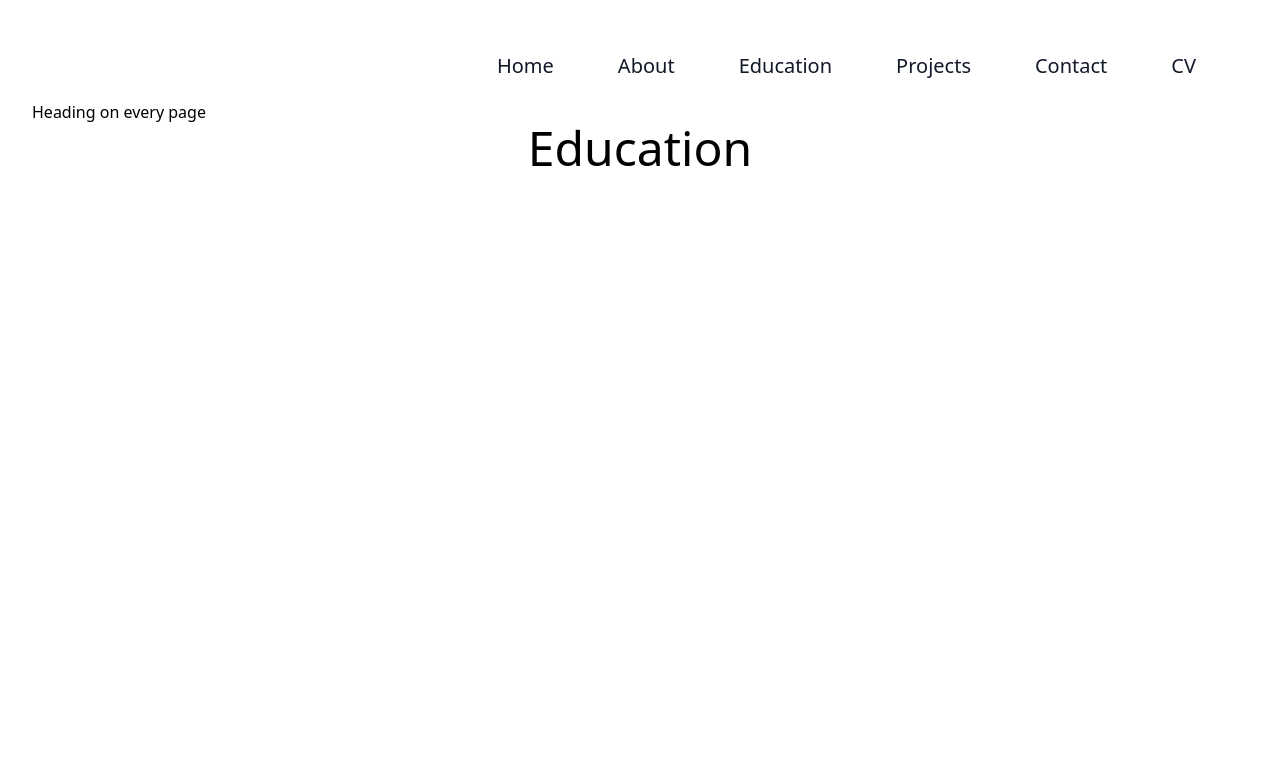
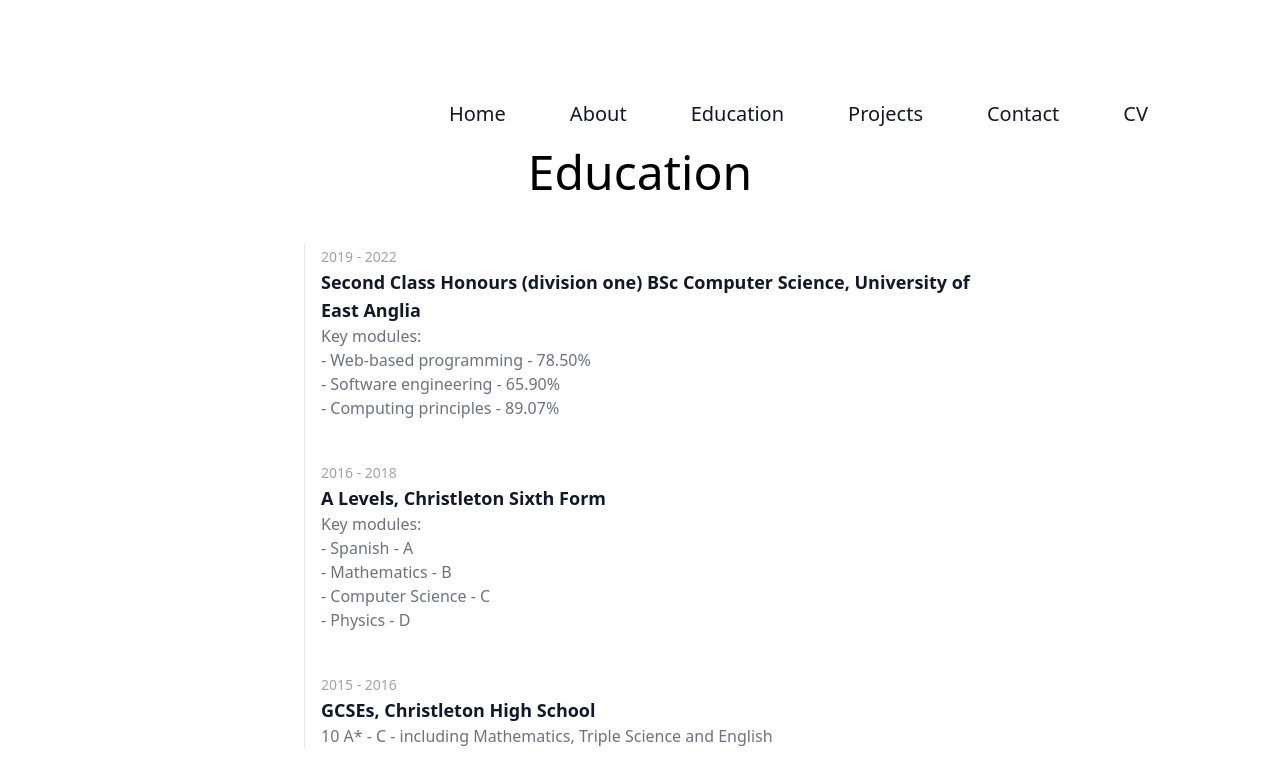
Before and after one commit to jappleyard28/Portfolio, a React (Create React App) app: page /education in a window 1280 px wide. Shown: the top 784 px of the page. Built offline with nearby package versions, Linux system fonts and the light colour scheme.

Commit message:
added education

```diff
--- a/src/App.js
+++ b/src/App.js
@@ -10,25 +10,19 @@ import Contact from "./pages/Contact";
 
 function App() {
   return (
-    <div class='p-8'>
+    <div class='p-20'>
       {/* <div className='max-w-[1400px] h-[780px] w-full m-auto py-16 px-4 relative'>
         <div className='w-full h-full rounded-2xl bg-center bg-cover duration-500'>
           <button class="bg-blue-500 hover:bg-blue-400 text-white font-bold py-2 px-4 border-b-4 border-blue-700 hover:border-blue-500 rounded">Button</button>
         </div>
       </div> */}
       <Navbar class="navbar" />
-      <h1>Heading on every page</h1>
-      {/* <ul>
-        <li>Test List</li>
-      </ul> */}
       <Routes>
-        {/* <Route path="/" element={<Home />} /> */}
         <Route index element={<Home />} />
         <Route path="about" element={<About />} />
         <Route path="education" element={<Education />} />
         <Route path="projects" element={<Projects />} />
         <Route path="contact" element={<Contact />} />
-        {/* <Route path="*" element={<NoPage />} /> */}
       </Routes>
     </div>
   );
--- a/src/pages/About.js
+++ b/src/pages/About.js
@@ -1,8 +1,8 @@
 const About = () => {
     return (
         <div>
-            <h1 class='flex justify-center font-sans text-5xl'>About me</h1>
-            <p>I like kiwis</p>
+            <h1 class='flex justify-center font-sans text-5xl mb-10'>About me</h1>
+            <p> I am an enthusiastic and highly motivated individual, and I am a recent Computing Science graduate from the University of East Anglia. Since first encountering Computer Science at GCSE and A Level, I've enjoyed programming projects both independently and as part of coursework.</p>
             {/* <h2>Interests</h2>
             <h3>Languages</h3>
             <ul>
--- a/src/pages/Contact.js
+++ b/src/pages/Contact.js
@@ -1,7 +1,7 @@
 const Contact = () => {
     return (
         <div>
-            <h1 class='flex justify-center font-sans text-5xl'>Contact Me</h1>
+            <h1 class='flex justify-center font-sans text-5xl mb-10'>Contact Me</h1>
             <p class='flex justify-center'>Have a question or want to work together?</p>
             {/* contact me form */}
         </div>
--- a/src/pages/Education.js
+++ b/src/pages/Education.js
@@ -1,6 +1,56 @@
 const Education = () => {
     return (
-        <h1 class='flex justify-center font-sans text-5xl'>Education</h1>
+        <div>
+            <h1 class='flex justify-center font-sans text-5xl mb-12'>Education</h1>
+            <div class="max-w-2xl mx-auto">
+                <ol class="relative border-l border-gray-200 dark:border-gray-700">
+                    <li class="mb-10 ml-4">
+                        <time class="mb-1 text-sm font-normal leading-none text-gray-400 dark:text-gray-500">2019 - 2022</time>
+                        <h3 class="text-lg font-semibold text-gray-900 dark:text-white">Second Class Honours (division one) BSc Computer Science, University of East Anglia</h3>
+                        <p class="text-base font-normal text-gray-500 dark:text-gray-400">Key modules:</p>
+                        <ul>
+                            <li>
+                                <p class="text-base font-normal text-gray-500 dark:text-gray-400">- Web-based programming - 78.50%</p>
+                            </li>
+                            <li>
+                                <p class="text-base font-normal text-gray-500 dark:text-gray-400">- Software engineering - 65.90%</p>
+                            </li>
+                            <li>
+                                <p class="text-base font-normal text-gray-500 dark:text-gray-400">- Computing principles - 89.07%</p>
+                            </li>
+                        </ul>
+                    </li>
+                    <li class="mb-10 ml-4">
+                        <time class="mb-1 text-sm font-normal leading-none text-gray-400 dark:text-gray-500">2016 - 2018</time>
+                        <h3 class="text-lg font-semibold text-gray-900 dark:text-white">A Levels, Christleton Sixth Form</h3>
+                        <p class="text-base font-normal text-gray-500 dark:text-gray-400">Key modules:</p>
+                        <ul>
+                            <li>
+                                <p class="text-base font-normal text-gray-500 dark:text-gray-400">- Spanish - A</p>
+                            </li>
+                            <li>
+                                <p class="text-base font-normal text-gray-500 dark:text-gray-400">- Mathematics - B</p>
+                            </li>
+                            <li>
+                                <p class="text-base font-normal text-gray-500 dark:text-gray-400">- Computer Science - C</p>
+                            </li>
+                            <li>
+                                <p class="text-base font-normal text-gray-500 dark:text-gray-400">- Physics - D</p>
+                            </li>
+                        </ul>
+                    </li>
+                    <li class="mb-10 ml-4">
+                        <time class="mb-1 text-sm font-normal leading-none text-gray-400 dark:text-gray-500">2015 - 2016</time>
+                        <h3 class="text-lg font-semibold text-gray-900 dark:text-white">GCSEs, Christleton High School</h3>
+                        <ul>
+                            <li>
+                                <p class="text-base font-normal text-gray-500 dark:text-gray-400">10 A* - C - including Mathematics, Triple Science and English</p>
+                            </li>
+                        </ul>
+                    </li>
+                </ol>
+            </div>
+        </div>
     );
 };
 
--- a/src/pages/Projects.js
+++ b/src/pages/Projects.js
@@ -1,6 +1,8 @@
 const Projects = () => {
     return (
-        <h1 class='flex justify-center font-sans text-5xl'>Projects</h1>
+        <div>
+            <h1 class='flex justify-center font-sans text-5xl mb-10'>Projects</h1>
+        </div>
     );
 };
 
```
Also changed, not shown: src/components/Project.js (added).
